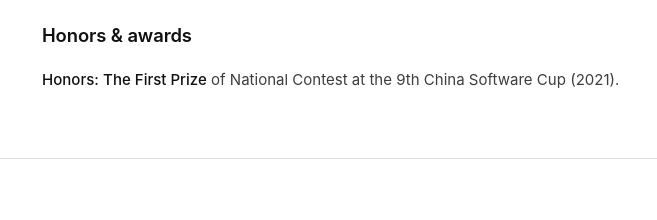
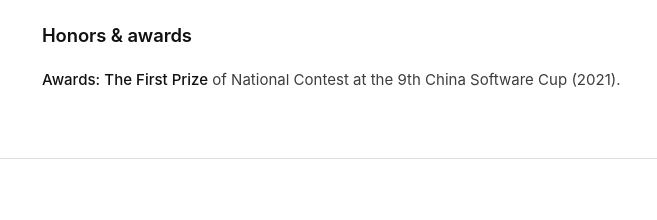
Before and after one commit to longwugit/longwugit.github.io, a plain HTML site: page index.html in a window 1280 px wide. Shown: the part 1799-2019 px from the top of the page, 422-1079 px from the left. Drawn offline with Linux system fonts and the light colour scheme; no server answers.

Commit message:
feat: update

```diff
--- a/index.html
+++ b/index.html
@@ -678,7 +678,7 @@
 
     <section id="awards" class="plain-list">
       <div class="sec-head"><h2>Honors &amp; awards</h2></div>
-      <p><b>Honors:</b> <b>The First Prize</b> of National Contest at the 9th China Software Cup (2021).</p>
+      <p><b>Awards:</b> <b>The First Prize</b> of National Contest at the 9th China Software Cup (2021).</p>
     </section>
   </main>
 </div>
```
Also changed, not shown: 1 other file.
